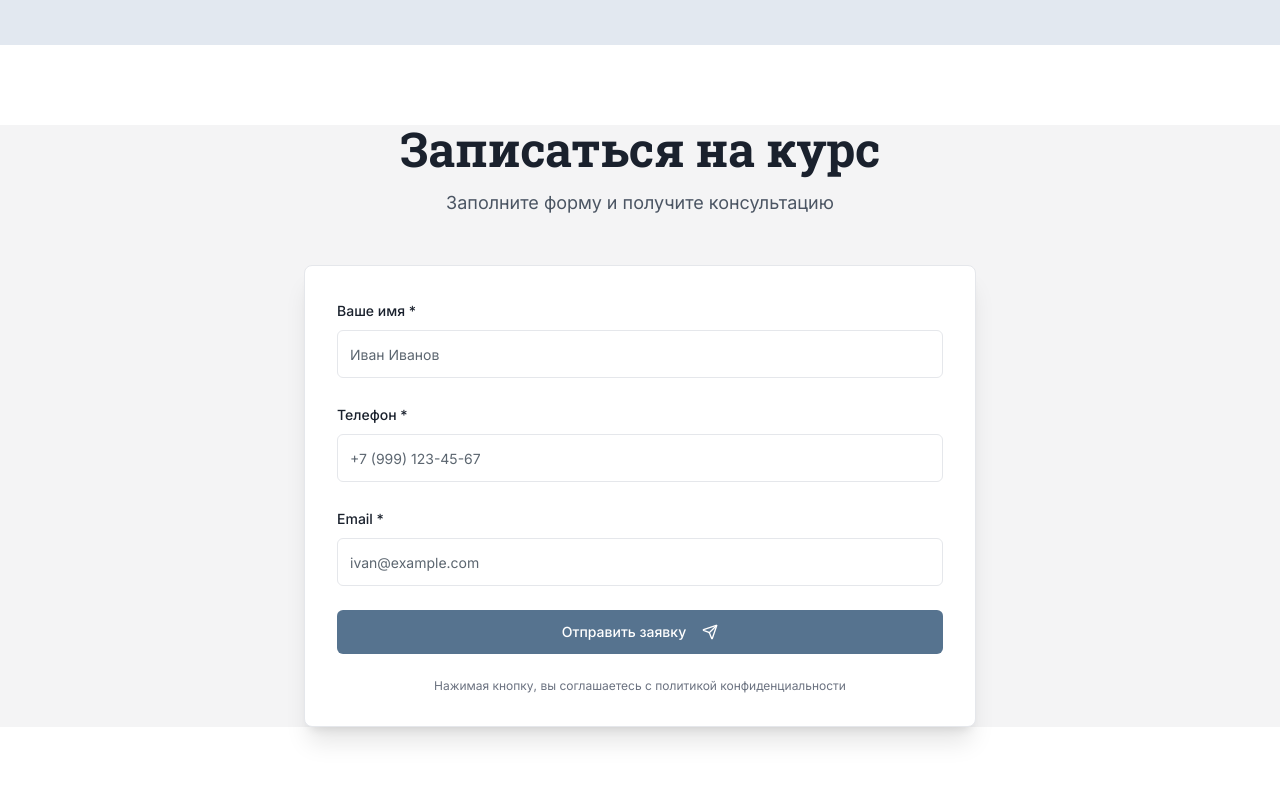
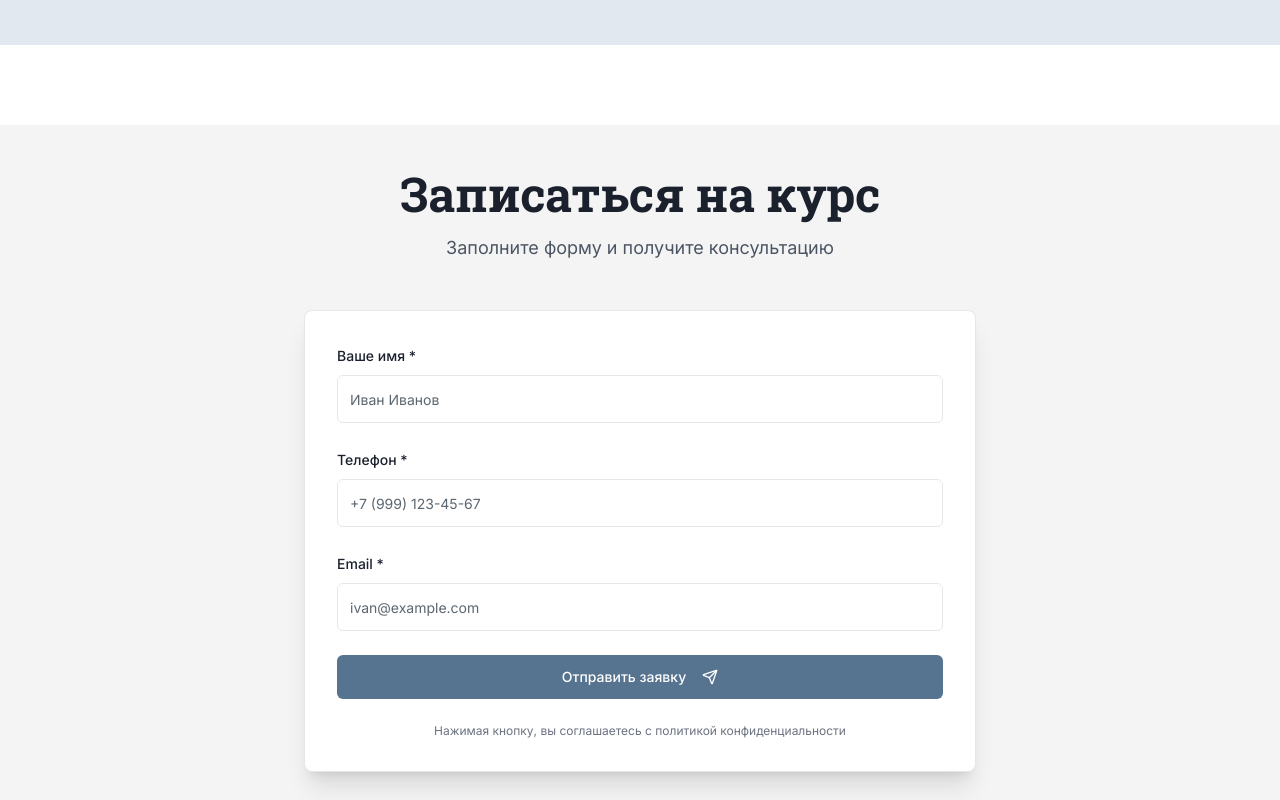
Before and after one commit to pr-poehali-dev/archicad-course-website, a React (Vite) app: page / in a window 1280 px wide. Shown: the part 6500-7300 px from the top of the page. Built offline with nearby package versions, Linux system fonts and the light colour scheme.

Commit message:
Обновление компонента UI

```diff
--- a/src/components/ContactAndFooter.tsx
+++ b/src/components/ContactAndFooter.tsx
@@ -28,7 +28,7 @@ const ContactAndFooter = () => {
   return (
     <>
       <section id="contact" className="py-20 bg-white">
-        <div className="container mx-auto px-4 bg-zinc-100">
+        <div className="container mx-auto px-4 bg-zinc-100 py-[45px]">
           <div className="max-w-2xl mx-auto">
             <div className="text-center mb-12">
               <h2 className="text-2xl sm:text-4xl md:text-5xl font-bold mb-4">
```
